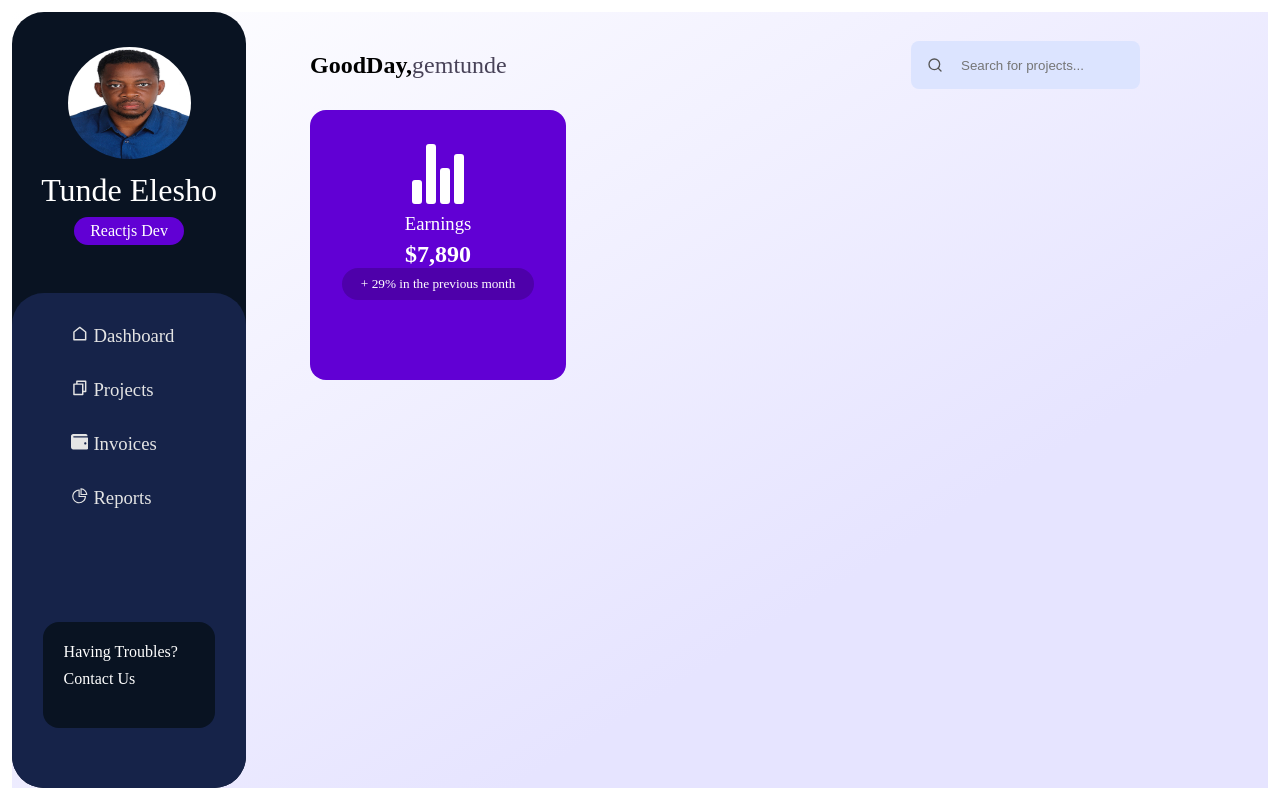
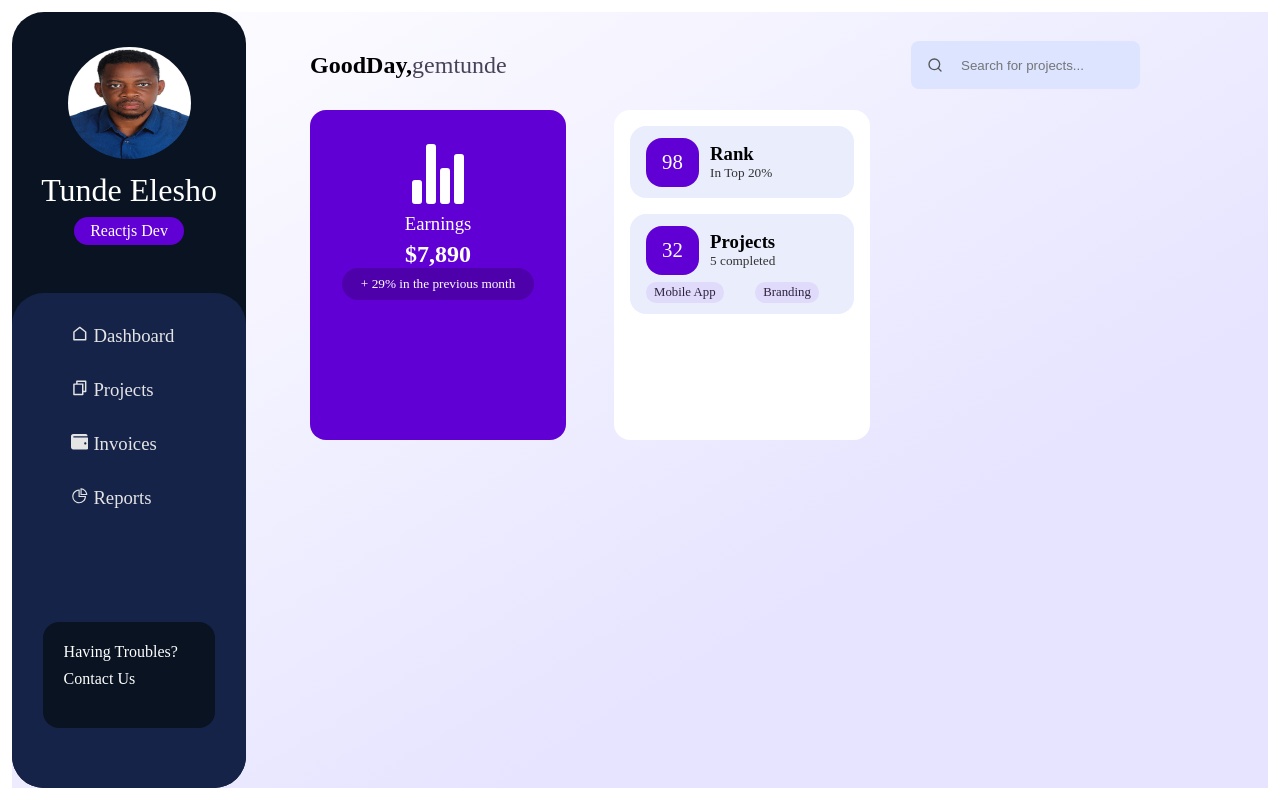
Before and after one commit to gemtunde/revenue-dashboard, a React (Create React App) app: page / in a window 1280 px wide. Built offline with nearby package versions, Linux system fonts and the light colour scheme.

Commit message:
info component

```diff
--- a/src/components/Badge.jsx
+++ b/src/components/Badge.jsx
@@ -2,9 +2,18 @@ import React from 'react';
 import styled from 'styled-components';
 import { themeColor, darkThemeColor } from '../utils';
 
-const Badge = ({content}) => {
+const Badge = ({
+    content,
+    glow=false,
+     paid=false,
+     late=false}) => {
   return (
-    <Div>{content}</Div>
+    <Div
+    paid={paid}
+    late={late}
+     glow={glow}>
+        {content}
+        </Div>
   )
 }
 
@@ -17,5 +26,12 @@ const Div = styled.div`
     background-color: ${themeColor};
     cursor: pointer;
 
-
+    ${({glow})=>
+    glow && `
+        font-size:0.8rem;
+        padding:0.2rem 0.5rem;
+        font-weight:normal;
+        color:#2f233d;
+        background-color:rgba(189,134,245,0.192)
+    `}
 `;
--- a/src/components/Earnings.jsx
+++ b/src/components/Earnings.jsx
@@ -33,6 +33,9 @@ border-radius:1rem;
 `;
 const CardContent = styled.div`
 margin: 1rem;
+//display: flex;
+//flex-direction:column;
+//gap:1;
 `;
 const Chart = styled.div`
     display: flex;
--- /dev/null
+++ b/src/components/Info.jsx
@@ -0,0 +1,89 @@
+import React from 'react';
+import styled from 'styled-components';
+import { themeColor, hoverEffect, cardShadow  } from '../utils';
+import {IoStatsChart} from 'react-icons/io5';
+import Badge from './Badge';
+
+const Info = () => {
+  return (
+    <InfoCard>
+    <Card>
+        <CardContent>
+            <Row>
+                <Digit>98</Digit>
+                <InfoContainer>
+                    <Title>Rank</Title>
+                    <SubTitle>In Top 20%</SubTitle>
+                </InfoContainer>
+            </Row>
+        </CardContent>
+    </Card>
+    <Card>
+        <CardContent>
+            <Row>
+                <Digit>32</Digit>
+                <InfoContainer>
+                    <Title>Projects</Title>
+                    <SubTitle>5 completed </SubTitle>
+                </InfoContainer>
+            </Row>
+            <Row justify>
+                <Badge content='Mobile App' glow />
+                <Badge content='Branding' glow />
+            </Row>
+        </CardContent>
+    </Card>
+    </InfoCard>
+  )
+}
+
+export default Info;
+const InfoCard = styled.div`
+    height: 100%;
+    width: 14rem;
+    background-color: white;
+    padding: 1rem;
+    border-radius: 1rem;
+    transition: 0.4s ease-in-out;
+    box-shadow: ${cardShadow};
+
+    &:hover{
+    box-shadow: ${hoverEffect};
+}
+`;
+const Card = styled.div`
+border-radius: 1rem;
+margin-bottom: 1rem;
+background-color: rgba(183, 194, 243, 0.3);
+`;
+const CardContent = styled.div`
+padding: 0.7rem 1rem 0.3rem 1rem;
+`;
+const Row = styled.div`
+display: flex;
+align-items: center;
+margin-bottom: 0.4rem;
+${({justify})=>
+justify && `
+    justify-content:space-between;
+    width:90%;
+`}
+`;
+const Digit = styled.div`
+background-color: ${themeColor};
+padding: 0.8rem 1rem;
+font-size:1.3rem;
+border-radius: 1rem;
+color: white;
+
+`;
+const InfoContainer = styled.div`
+margin-left: 0.7rem;
+`;
+const Title = styled.h3`
+color: black;
+`;
+const SubTitle = styled.h5`
+color: #333333;
+font-weight: normal;
+`;
--- a/src/components/MainContent.jsx
+++ b/src/components/MainContent.jsx
@@ -1,6 +1,7 @@
 import React from 'react';
 import styled from 'styled-components';
 import Earnings from './Earnings';
+import Info from './Info';
 import Navbar from './Navbar';
 
 const MainContent = () => {
@@ -11,6 +12,7 @@ const MainContent = () => {
             <SectionOne>
                 <ColumnOne1>
                     <Earnings />
+                    <Info />
                 </ColumnOne1>
                 <ColumnTwo1></ColumnTwo1>
             </SectionOne>
@@ -47,7 +49,7 @@ height: 20%;
 const SectionOne = styled.div`
 display: flex;
 justify-content: space-between;
-height: 40%;
+height: 50%;
 width: 100%;
 gap: 2rem;
 `;
```
